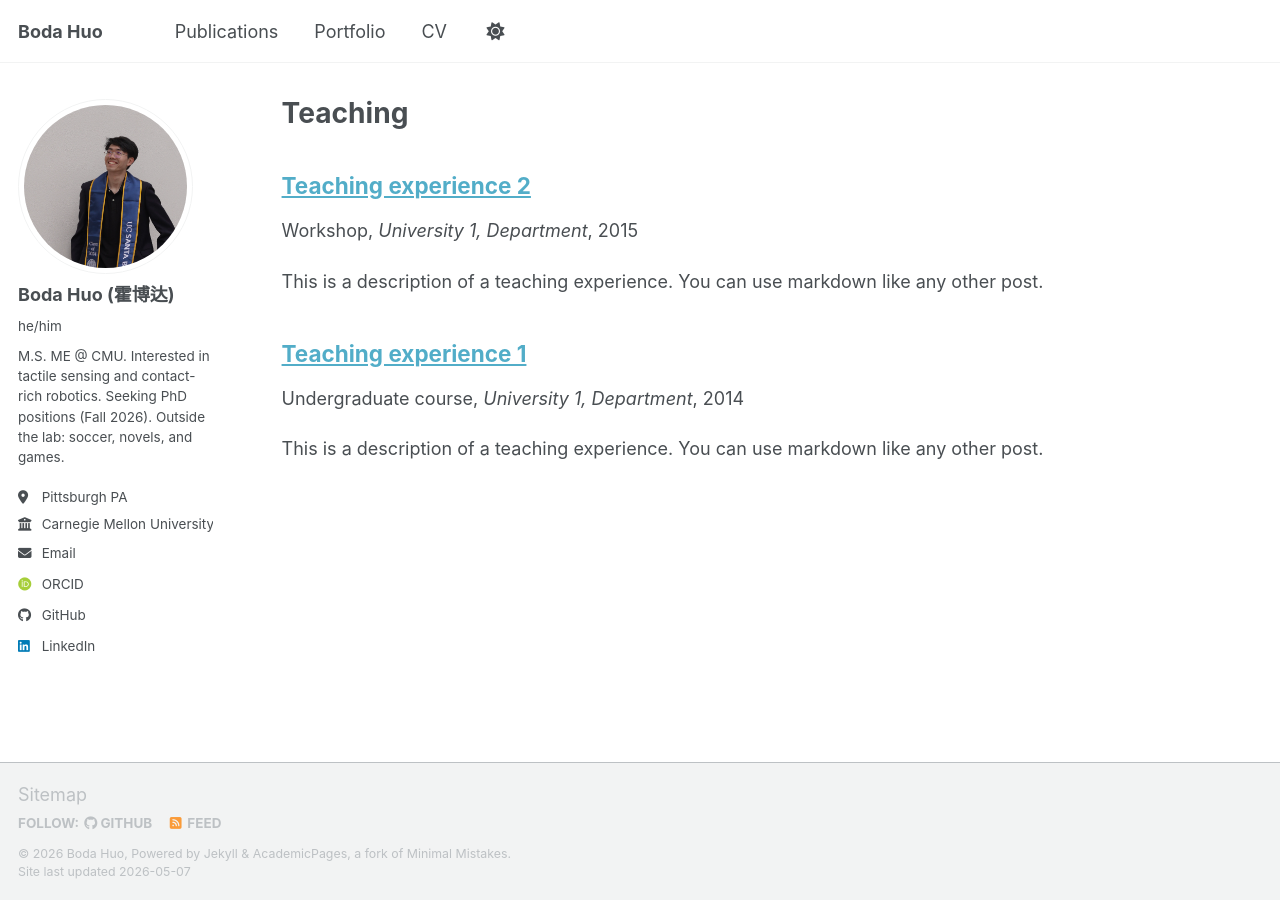
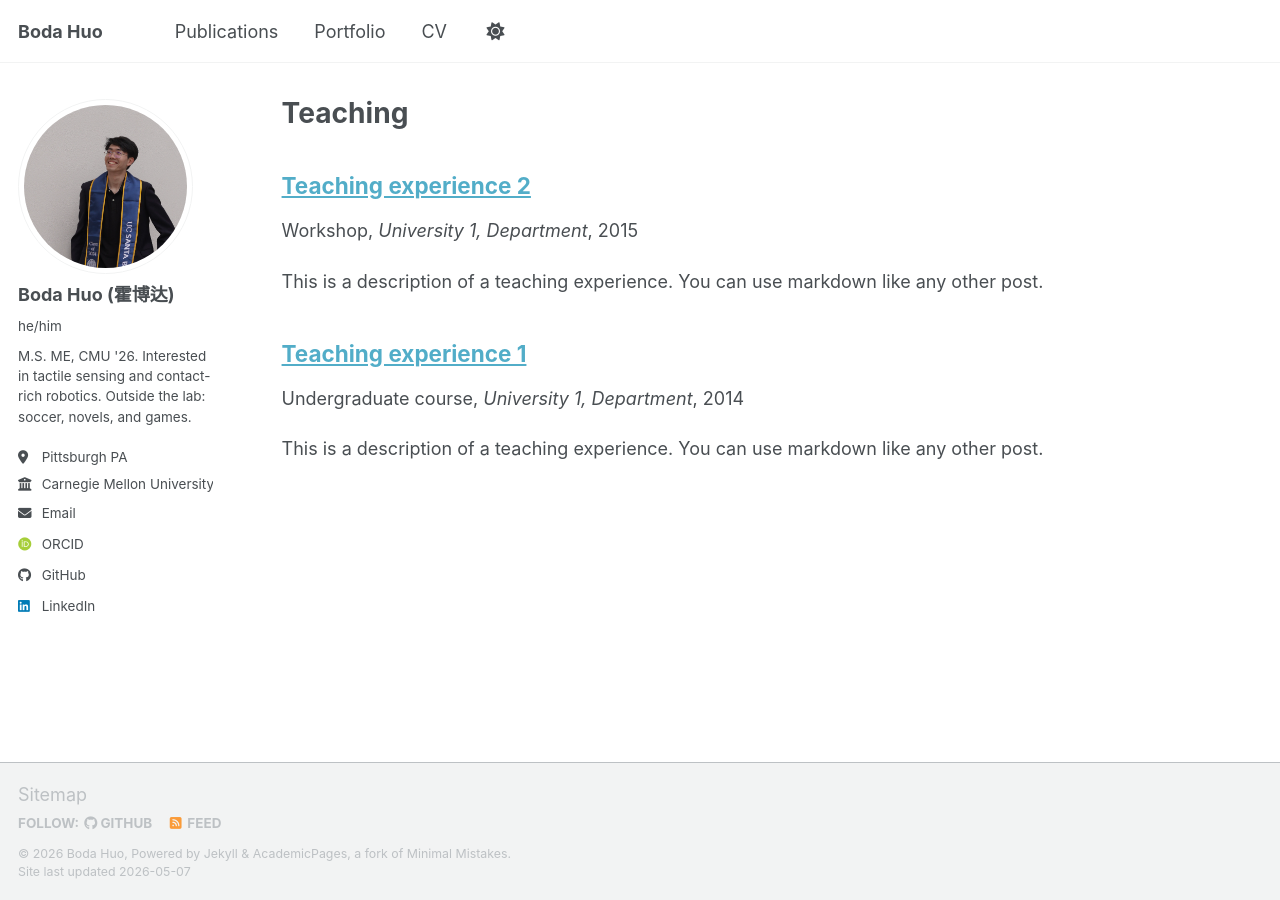
Before and after one commit to bodahuo/bodahuo.github.io, a Jekyll site: the page built from _pages/teaching.html, in a window 1280 px wide. Built offline with Jekyll 4.4.1, drawn with Linux system fonts in a browser that asks for light colours; some web fonts are replaced; a script bundle is joined from its source files by our own code; library files that are not in the unit come from our copies.

Commit message:
Update resume, bio, research interests, alignment fix, remove homepage sections
- Add Boda_Resume_0526.pdf; update CV page to reference new file
- Mark M.S. as completed (drop "expected") in CV page
- Bio: update to CMU '26, remove PhD-seeking sentence
- Research interests: updated to match current resume focus areas
- Homepage: remove Publications and Currently sections
- Fix publication video/title top alignment (margin-top: 0 on h2 when video present)

Co-Authored-By: Claude Sonnet 4.6 <noreply@anthropic.com>

```diff
--- a/_config.yml
+++ b/_config.yml
@@ -25,7 +25,7 @@ author:
   avatar           : "profile.jpeg"
   name             : "Boda Huo (霍博达)"
   pronouns         : "he/him" # example: "she/her"
-  bio              : "M.S. ME @ CMU. Interested in tactile sensing and contact-rich robotics. Seeking PhD positions (Fall 2026). Outside the lab: soccer, novels, and games."
+  bio              : "M.S. ME, CMU '26. Interested in tactile sensing and contact-rich robotics. Outside the lab: soccer, novels, and games."
   location         : "Pittsburgh PA"
   employer         : "Carnegie Mellon University"
   uri              : # URL
--- a/_includes/archive-single.html
+++ b/_includes/archive-single.html
@@ -36,7 +36,7 @@
       <div style="flex: 1; min-width: 0;">
     {% endif %}
 
-    <h2 class="archive__item-title" itemprop="headline">
+    <h2 class="archive__item-title" itemprop="headline" {% if post.video %}style="margin-top: 0"{% endif %}>
       {% if post.link %}
         <a href="{{ post.link }}">{{ title }}</a> <a href="{{ base_path }}{{ post.url }}" rel="permalink"><i class="fa fa-link" aria-hidden="true" title="permalink"></i><span class="sr-only">Permalink</span></a>
       {% else %}
```
Also changed, not shown: _pages/about.md (+3 -15 lines), _pages/cv.md (+3 -3 lines), 1 other file.
